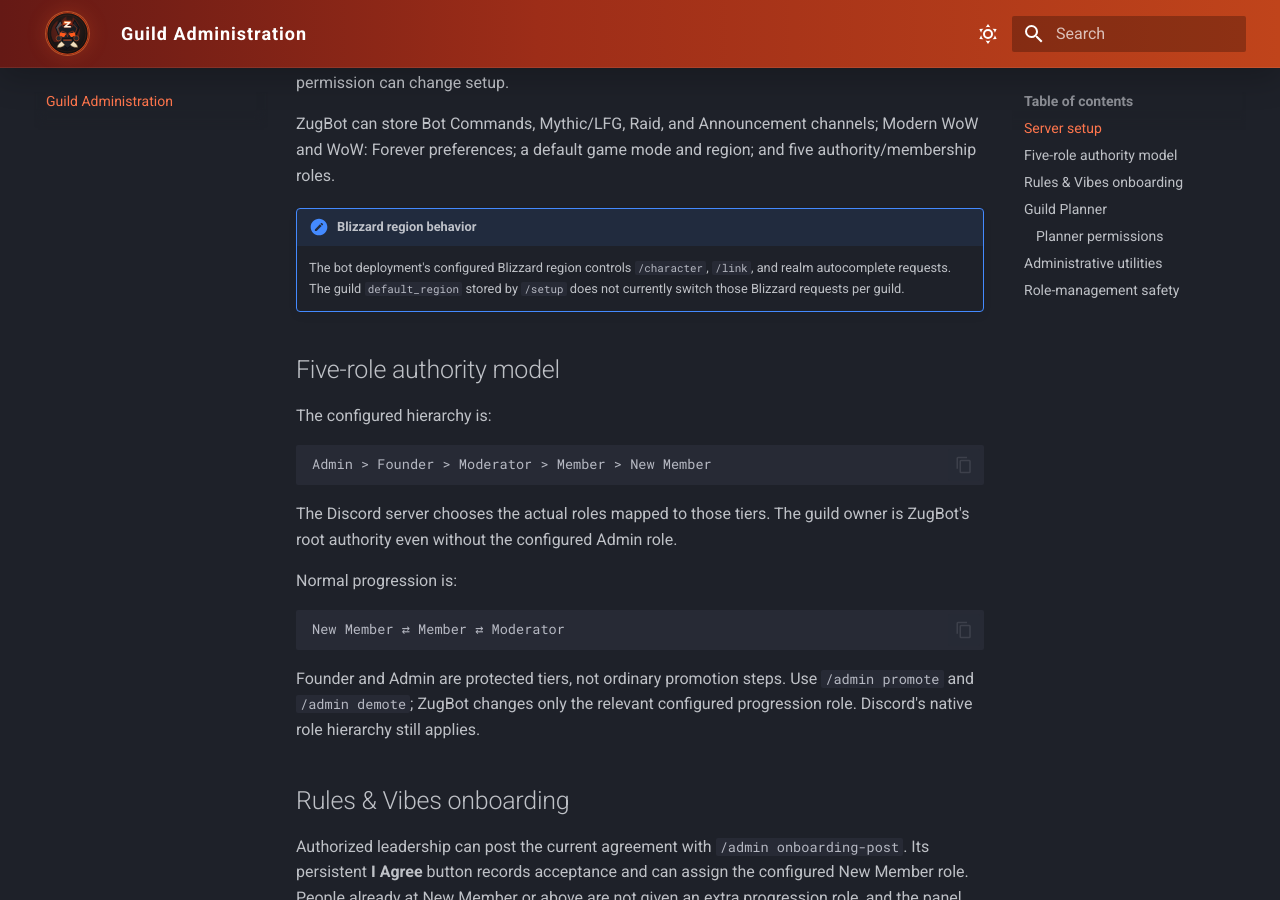
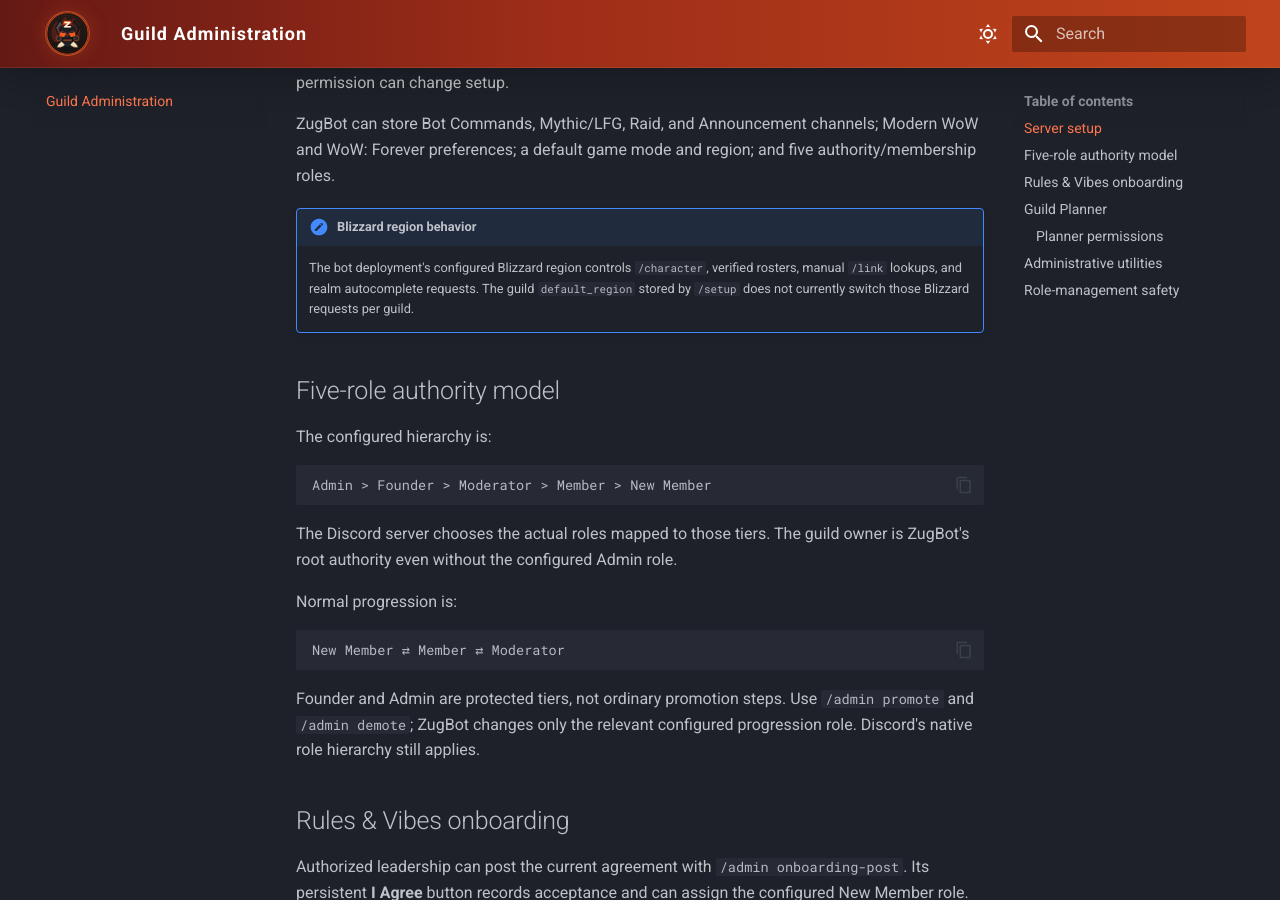
Before and after one commit to sthorne80/zugbot-site, an MkDocs documentation site: the page built from docs/admin-guide.md, in a window 1280 px wide and 900 px high, scrolled down 321 px. Built offline with MkDocs 1.6.1 and Material for MkDocs 9.7.7, drawn with Linux system fonts in a browser that asks for light colours.

Commit message:
docs: clarify unified link region behavior

```diff
--- a/docs/admin-guide.md
+++ b/docs/admin-guide.md
@@ -9,7 +9,7 @@
 ZugBot can store Bot Commands, Mythic/LFG, Raid, and Announcement channels; Modern WoW and WoW: Forever preferences; a default game mode and region; and five authority/membership roles.
 
 !!! note "Blizzard region behavior"
-    The bot deployment's configured Blizzard region controls `/character`, `/link`, and realm autocomplete requests. The guild `default_region` stored by `/setup` does not currently switch those Blizzard requests per guild.
+    The bot deployment's configured Blizzard region controls `/character`, verified rosters, manual `/link` lookups, and realm autocomplete requests. The guild `default_region` stored by `/setup` does not currently switch those Blizzard requests per guild.
 
 ## Five-role authority model
 
```
